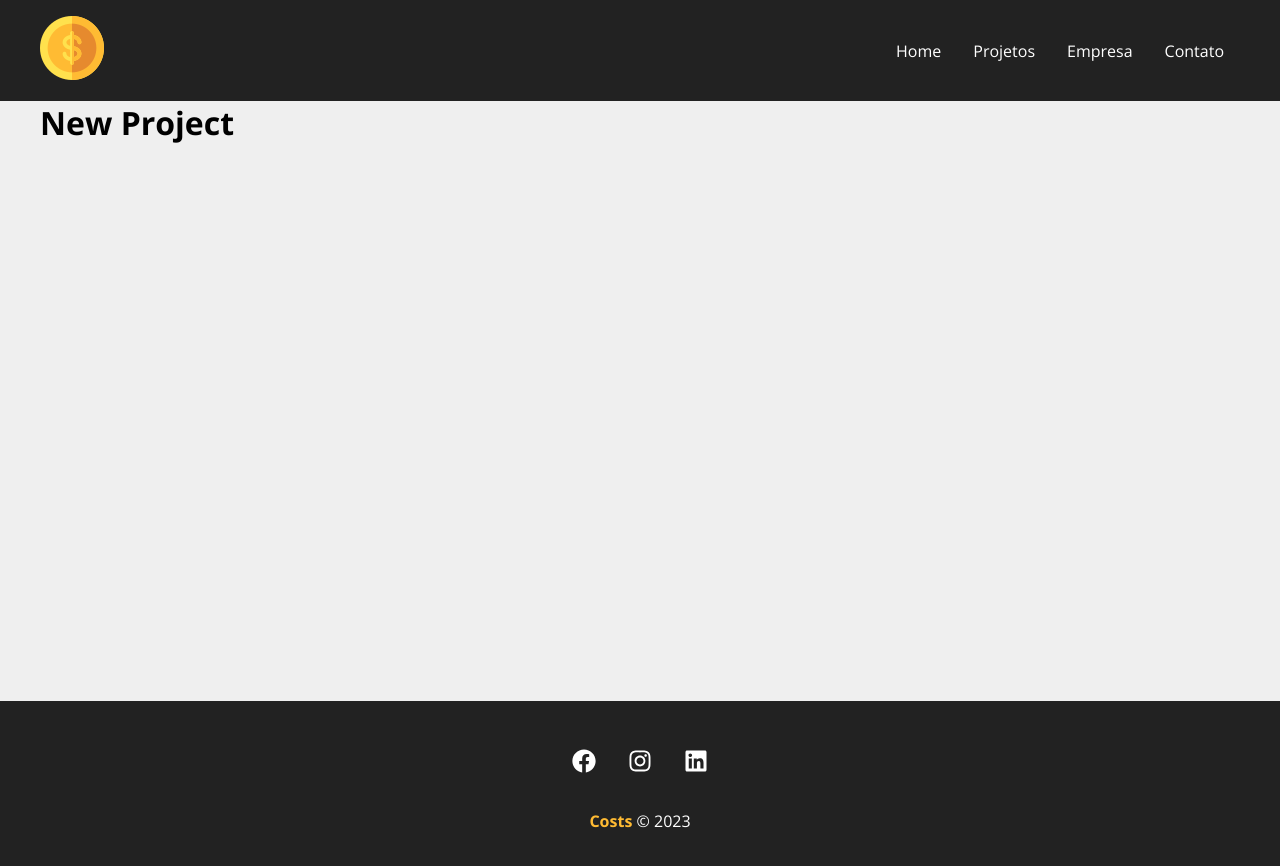
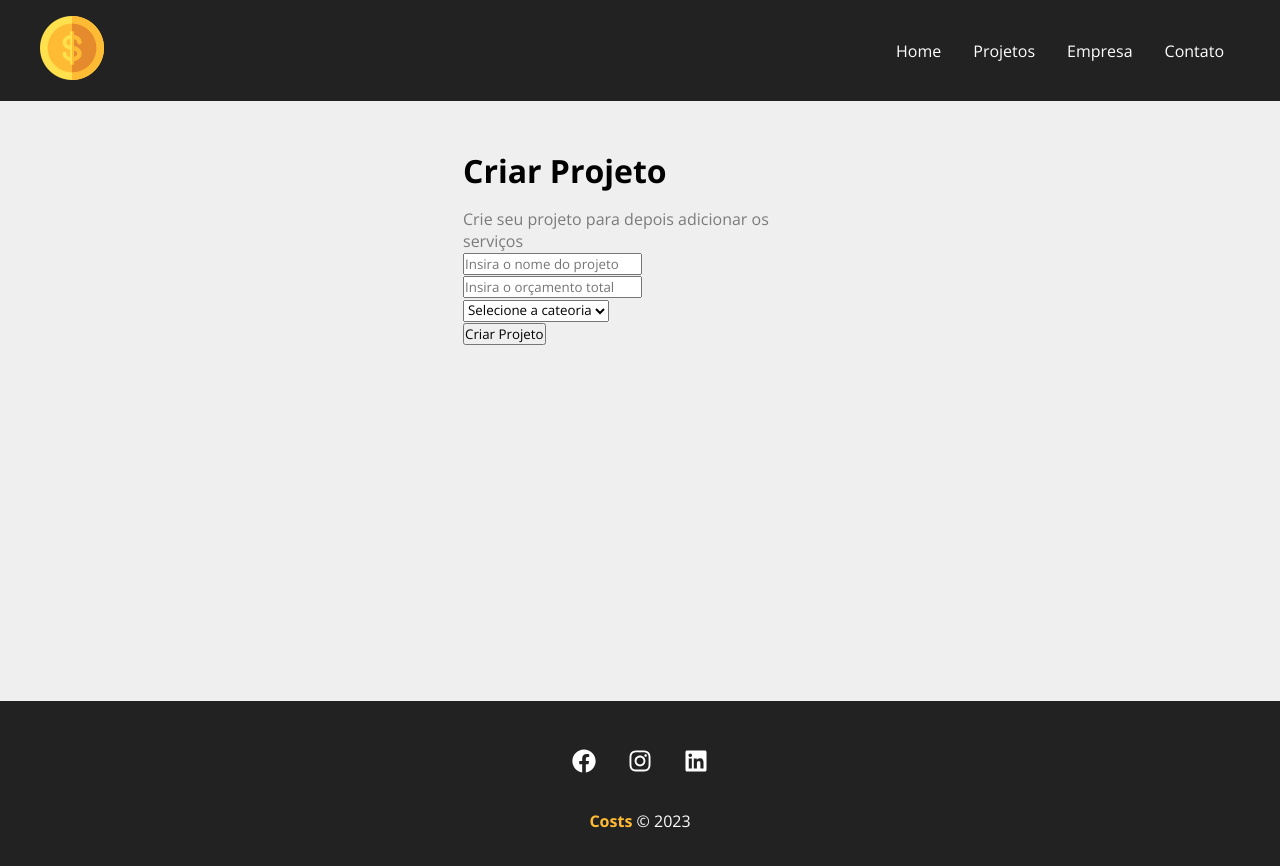
Before and after one commit to Victron012/costs, a JavaScript app: page /newProject in a window 1280 px wide. Shown: the top 866 px of the page. Built offline with nearby package versions, Linux system fonts and the light colour scheme; the HTML template or start-up script is replaced by a standard one.

Commit message:
Página para o formulário do projeto

```diff
--- a/src/components/pages/Home/Home.js
+++ b/src/components/pages/Home/Home.js
@@ -6,7 +6,7 @@
         <section className={styles.home_container}>
             <h1>Bem-vindo ao <span>Costs</span></h1>
             <p>Comece a gerenciar seus projetos agora mesmo!</p>
-            <LinkButton to="/newprojetct" text="Criar Projeto" />
+            <LinkButton to="/newproject" text="Criar Projeto" />
             <img src={savings} alt='Costs'/>
         </section>
     )
--- a/src/components/pages/NewProject/NewProject.js
+++ b/src/components/pages/NewProject/NewProject.js
@@ -1,5 +1,14 @@
-function NewProject(){
-    return <h1>New Project</h1>
+import ProjectForm from '../../projects/ProjectForm/ProjectForm'
+import styles from './NewProject.module.css'
+
+function NewProject() {
+    return (
+        <div className={styles.newproject_container}>
+            <h1>Criar Projeto</h1>
+            <p>Crie seu projeto para depois adicionar os serviços</p>
+            <ProjectForm/>
+        </div>
+    )
 }
 
 export default NewProject
--- /dev/null
+++ b/src/components/pages/NewProject/NewProject.module.css
@@ -0,0 +1,13 @@
+.newproject_container{
+    width: 450px;
+    margin: 0 auto;
+    padding: 3em;
+}
+
+.newproject_container h1{
+    margin-bottom: .5em;
+}
+
+.newproject_container p{
+    color: #7B7B7B;
+}
--- /dev/null
+++ b/src/components/projects/ProjectForm/ProjectForm.js
@@ -0,0 +1,21 @@
+function ProjectForm() {
+    return (
+        <form>
+            <div>
+                <input type="text" placeholder="Insira o nome do projeto" />
+            </div>
+            <div>
+                <input type="number" placeholder="Insira o orçamento total" />
+            </div>
+            <div>
+                <select name="category_id">
+                    <option disabled selected>Selecione a cateoria</option>
+                </select>
+            </div>
+            <div>
+                <input type="submit" value="Criar Projeto"/>
+            </div>
+        </form>
+    )
+}
+export default ProjectForm
```
